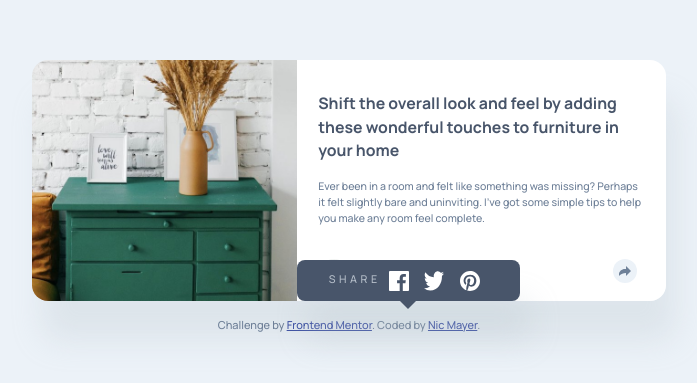
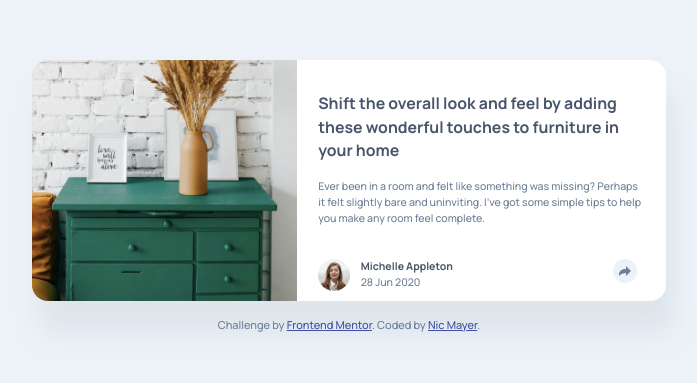
Before and after one commit to nicm42/article-preview, a website with bundled scripts: page index.html in a window 1280 px wide. Shown: the part 203-586 px from the top of the page, without its empty margins (291-988 px from the left). Built offline with nearby package versions, Linux system fonts and the light colour scheme.

Commit message:
Positioned active desktop state

```diff
--- a/index.html
+++ b/index.html
@@ -71,7 +71,7 @@
               height="13"
             />
           </button>
-          <div class="content__share show">
+          <div class="content__share">
             <p class="content__sharetext">Share</p>
             <div class="content__shareimages">
               <img
--- a/src/styles/components/_content.scss
+++ b/src/styles/components/_content.scss
@@ -6,7 +6,7 @@
   // A border-radius here doesn't actually round the corners, it needs doing on the two children
   // But it does mean the box-shadow doesn't ignore the border-radius
   border-radius: var(--borderRadius);
-  box-shadow: 10px 40px 30px 0px rgba(181, 190, 201, 0.25); // this colour is lightGrayishBlue
+  box-shadow: 0.5rem 2rem 1.5rem 0px rgba(181, 190, 201, 0.25); // this colour is lightGrayishBlue
 
   @include g.breakpoint-up(large) {
     display: flex;
@@ -107,17 +107,18 @@
     opacity: 0;
 
     @include g.breakpoint-up(large) {
-      width: auto;
+      width: 60%;
+      inset-inline-start: 65%;
+      inset-block-end: 170%;
       padding: 1em 3em;
       border-radius: 0.75em;
-      box-shadow: 10px 40px 30px 0px rgba(181, 190, 201, 0.25); // this colour is lightGrayishBlue
+      box-shadow: 0.5rem 0.5rem 1rem 0px rgba(181, 190, 201, 0.25); // this colour is lightGrayishBlue
 
       &::after {
         position: absolute;
         content: '';
         width: 0;
         height: 0;
-        //inset: 0 0 -20px 50%;
         inset-inline-start: calc(50% - 0.5rem);
         inset-block-end: -0.5rem;
         border-left: 0.5rem solid transparent;
```
